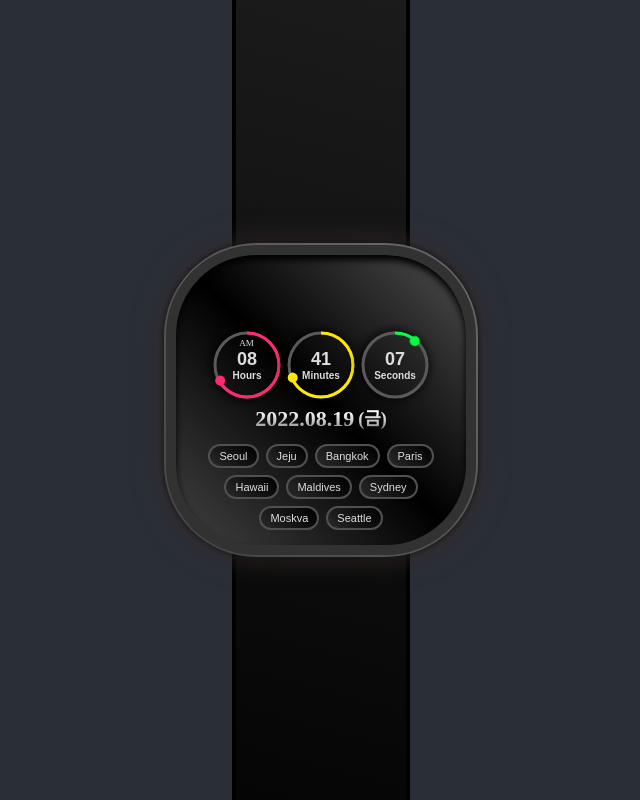
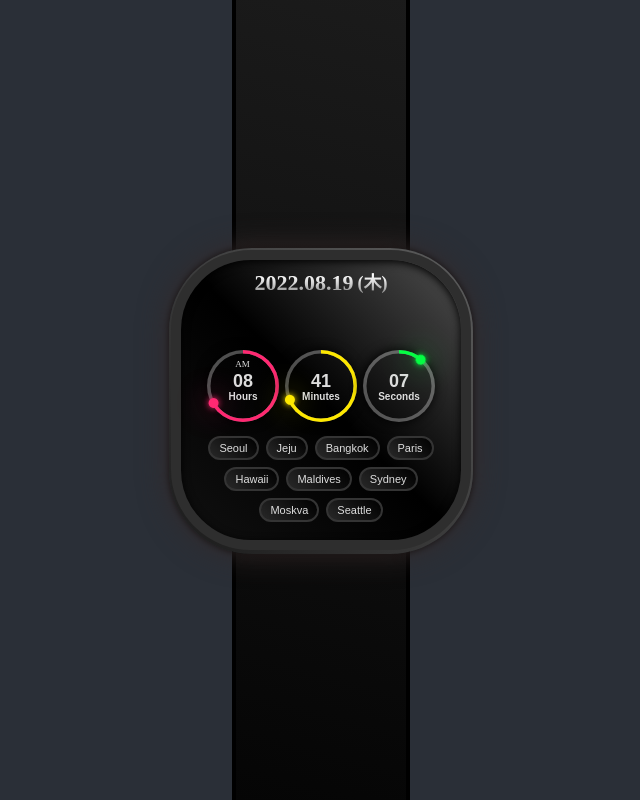
Before and after one commit to kimkee/clock, a plain HTML site: page index.html in a window 1280 px wide. Shown: the whole page, without its empty margins (319-959 px from the left). Drawn offline with Linux system fonts and the light colour scheme; some packages are replaced by stand-ins of ours.

Commit message:
index.js

```diff
--- a/index.html
+++ b/index.html
@@ -8,42 +8,42 @@
     <title>Digital Clock</title>
     <script async defer src="https://maps.googleapis.com/maps/api/js?key={APP_KEY}"></script>
     <link rel="stylesheet" href="https://cdnjs.cloudflare.com/ajax/libs/font-awesome/6.1.2/css/all.min.css" integrity="sha512-1sCRPdkRXhBV2PBLUdRb4tMg1w2YPf37qatUFeS7zlBy7jJI8Lf4VHwWfZZfpXtYSLy85pkm9GaYVYMfw5BC1A==" crossorigin="anonymous" referrerpolicy="no-referrer" />
-    <link rel="stylesheet" href="./style.css?v=2">
+    <link rel="stylesheet" href="./style.css?v=3">
 </head>
 <body>
 
 <div class="clocksvg">
     <div class="box">
+        <div class="date">2022.12.31</div>
         <h1 class="tit"></h1>
         <div class="time">
             <div class="circle hh" style="--clr:#ff2972;">
-                <i class="dot hh"></i>
+                <i class="dot"></i>
                 <svg>
-                    <circle cx="32" cy="32" r="32"></circle>
-                    <circle cx="32" cy="32" r="32" class="cr"></circle>
+                    <circle></circle>
+                    <circle class="cr"></circle>
                 </svg>
                 <div class="nm">00</div>
                 <div class="ap">AM</div>
             </div>
             <div class="circle mm" style="--clr:#fee800;">
-                <i class="dot mm"></i>
+                <i class="dot"></i>
                 <svg>
-                    <circle cx="32" cy="32" r="32"></circle>
-                    <circle cx="32" cy="32" r="32" class="cr"></circle>
+                    <circle></circle>
+                    <circle class="cr"></circle>
                 </svg>
                 <div class="nm">00</div>
             </div>
             <div class="circle ss" style="--clr:#04fc43;">
-                <i class="dot ss"></i>
+                <i class="dot"></i>
                 <svg>
-                    <circle cx="32" cy="32" r="32"></circle>
-                    <circle cx="32" cy="32" r="32" class="cr"></circle>
+                    <circle></circle>
+                    <circle class="cr"></circle>
                 </svg>
                 <div class="nm">00</div>
             </div>
 
         </div>
-        <div class="date">2022.12.31</div>
     </div>
     <div class="selt"></div>
 </div>
@@ -51,7 +51,7 @@
 
 
 <div class="test"></div>
-<script src="./index.js?v=2"></script>
+<script src="./index.js?v=3"></script>
 
 </body>
 </html>
--- a/index.js
+++ b/index.js
@@ -7,8 +7,20 @@ const clock = {
         this.weather();
         this.draw(this.tgap);
         setInterval( e => this.draw(this.tgap), 1000);
+
+        const xyr = 36;
+        document.querySelectorAll(".circle circle").forEach(
+            circ => {
+                circ.setAttribute("cx", xyr);
+                circ.setAttribute("cy", xyr);
+                circ.setAttribute("r",  xyr);
+                circ.closest(".circle").style.height = xyr*2+"rem";
+                circ.closest(".circle").style.width = xyr*2+"rem";
+                circ.style.strokeDasharray = circ.getTotalLength();
+            }
+        );
     },
-    weather:function(){ /* 날씨(아이콘,온도) */
+    weather: function(){ /* 날씨(아이콘,온도) */
         const _this = this;
         const icons = {
             '01' : 'fas fa-sun',
@@ -51,7 +63,7 @@ const clock = {
         };
 
         const setCity = (myCity,gap) => {  /* 도시이름으로 날씨,온도,아이콘 가져오기 */
-            fetch('https://api.openweathermap.org/data/2.5/weather?q='+myCity+'&appid='+appid+'&units=metric')
+            fetch('//api.openweathermap.org/data/2.5/weather?q='+myCity+'&appid='+appid+'&units=metric')
             .then( rest => rest.ok ? rest.json() : null )
             .then( data => {
                 test.innerHTML = myCity + " - " + test.innerHTML ;
@@ -65,8 +77,8 @@ const clock = {
             });
         };
 
-        const btns = document.querySelectorAll(".btn:not(.my)");
-        btns.forEach( bt => bt.addEventListener("click", e => setCity(bt.value, bt.getAttribute("data-tm") )));
+        const bts = document.querySelectorAll(".btn:not(.my)");
+        bts.forEach( bt => bt.addEventListener("click", e => setCity(bt.value, bt.getAttribute("data-tm") )));
 
     },
     tgap:0,
@@ -88,14 +100,13 @@ const clock = {
             mm: document.querySelector(".circle.mm .dot"),
             ss: document.querySelector(".circle.ss .dot"),
         };
-        const weeks = { /* 요일 */
-            "ch": ["日","月","火","水","木","金","土"],
-            "en": ["Sun","Mon","Tue","Wed","Thu","Fri","Sat"],
-            "ko": ["월","화","수","목","금","토","일"]
+        const week = { /* 요일 */
+            ch: ["日","月","火","水","木","金","土"],
+            en: ["Sun","Mon","Tue","Wed","Thu","Fri","Sat"],
+            ko: ["월","화","수","목","금","토","일"]
         };
 
         const dgt = n => n < 10 ? "0" + n : n; /* "01","02" 두자리 수로 만들기 */
-
 
         const dorg = new Date();
         const date = new Date(Date.parse(dorg) + (1000*60*60* tgap));
@@ -112,7 +123,7 @@ const clock = {
         // console.log(tday);
 
         /* 렌더 */
-        time.yymd.innerHTML = "<b>"+tday.yy +"."+ dgt(tday.mo) +"."+ dgt(tday.dy) +"</b> <i>("+ weeks.ko[tday.wk] +")</i>";
+        time.yymd.innerHTML = "<b>"+tday.yy +"."+ dgt(tday.mo) +"."+ dgt(tday.dy) +"</b> <i>("+ week.ch[tday.wk] +")</i>";
         time.hour.innerHTML = "<b>"+dgt(tday.hh)+"</b>";
         time.mins.innerHTML = "<b>"+dgt(tday.mm)+"</b>";
         time.secs.innerHTML = "<b>"+dgt(tday.ss)+"</b>";
@@ -130,26 +141,26 @@ const clock = {
 
         setTimeout(() => document.querySelector(".time").classList.add("load"));
     },
-    area: function(){
+    area: function(){ /* 도시 선택 */
         const area = {
-            "Seoul":    { name: "Seoul",     gap: 0 },
-            "Jeju":     { name: "Jeju",      gap: 0 },
-            "Bangkok":  { name: "Bangkok",   gap: -2 },
-            "Paris":    { name: "Paris",     gap: -7 },
-            "Hawaii":   { name: "Hawaii",    gap: -19 },
-            "Maldives": { name: "Maldives",  gap: -3.5 },
-            "Sydney":   { name: "Sydney",    gap: +1 },
-            "Moskva":   { name: "Moskva",    gap: -6 },
-            "Seattle":  { name: "Seattle",   gap: -16 },
+            seoul:    { name: "Seoul",     gap: 0    },
+            jeju:     { name: "Jeju",      gap: 0    },
+            bangkok:  { name: "Bangkok",   gap: -2   },
+            paris:    { name: "Paris",     gap: -7   },
+            hawaii:   { name: "Hawaii",    gap: -19  },
+            maldives: { name: "Maldives",  gap: -3.5 },
+            sydney:   { name: "Sydney",    gap: +1   },
+            moskva:   { name: "Moskva",    gap: -6   },
+            seattle:  { name: "Seattle",   gap: -16  },
         };
         const selt = document.querySelector(".selt");
-        let btns = "";
+        let bts = "";
         console.table(area);
         for(const key in area ){
             const bt = '<button class="btn" value="'+area[key].name+'" data-tm="'+area[key].gap+'">'+area[key].name+'</button>';
-            btns +=  bt;
+            bts +=  bt;
         }
-        selt.innerHTML = btns;
+        selt.innerHTML = bts;
     }
 };
 
--- a/style.css
+++ b/style.css
@@ -2,32 +2,34 @@
 *{box-sizing: border-box;margin: 0;padding: 0;}
 html{height: 100%;font-size: 1px;}
 body{background-color: #2a2f37;touch-action: pan-y;color: #666666;display: flex;align-items: center;height: 100%;flex-direction: column;align-content: center;justify-content: center;}
-.clocksvg{margin: 0 auto;position: absolute;padding: 10rem 17rem;display: flex;flex-direction: column;justify-content:center;align-items: center;border-radius: 90rem;background: black;border: #323232 solid 10rem;width: 310rem;height: 310rem;background-image: linear-gradient(45deg, #424242, #000000, #4e4e4e);box-shadow: inset #000 0rem 5rem 7rem;}
-.clocksvg::before{content:"";border-radius: 93rem;background: linear-gradient(45deg, #444444, #6a6a6a);/* border: #646464 solid 5rem; */width: 314rem;height: 314rem;position: absolute;left: -12rem;top: -12rem;z-index: -1;box-shadow: 0rem 0rem 30rem #342929, 0rem 0rem 6rem #000000;}
+
+.clocksvg{margin: 0 auto;position: absolute;padding: 2rem 17rem 10rem 17rem;display: flex;flex-direction: column;justify-content:center;align-items: center;border-radius: 80rem;background: black;border: #2e2e2e solid 10rem;width: 300rem;height: 300rem;background-image: linear-gradient(45deg, #101010, #000000, #4e4e4e);box-shadow: inset #000 0rem 2rem 8rem;}
+.clocksvg::before{content:"";border-radius: 83rem;background: linear-gradient(45deg, #1a1a1a, #5e5e5e); width: 304rem;height: 306rem;position: absolute;left: -12rem;top: -12rem;z-index: -1;box-shadow: 0rem 0rem 30rem #342929, 0rem 0rem 6rem #000000;}
 .clocksvg::after{content:"";position: fixed;left: 50%;transform: translateX(-50%);width: 170rem;bottom: -200px;top: -280px;display: block;background: #000;z-index: -2;border: #000000 solid 4px;background-image: linear-gradient(15deg, #000000, #222222);}
-.clocksvg .tit{font-weight: 700;margin: 0rem 0 9rem 0;position: relative;color: aliceblue;min-height: 52rem;display: flex;flex-wrap: wrap;align-items: center;width: 100%;justify-content: center;}
-.clocksvg .tit i{font-size: 32rem;display: block;margin: 2rem 16rem 0rem 0rem;background: linear-gradient(180deg,#ffffff 12.41%,#939393 52.55%,#ffffff 89.95%);-webkit-background-clip: text;-webkit-text-fill-color: transparent;}
-.clocksvg .tit b{font-size: 21rem;/* display: block; *//* width: 100%; */text-align: center;background: linear-gradient(180deg,#ffffff 12.41%,#939393 52.55%,#ffffff 89.95%);-webkit-background-clip: text;-webkit-text-fill-color: transparent;}
-.clocksvg .date{font-weight: 700;margin: 9rem 0 10rem 0;position: relative;color: #d5d5d5;display: flex;align-items: center;justify-content: center;background: linear-gradient(180deg,#ffffff 12.41%,#d1d1d1 52.55%,#959595 89.95%);-webkit-background-clip: text;-webkit-text-fill-color: transparent;}
+.clocksvg .box{}
+.clocksvg .tit{font-weight: 700;margin: 0rem 0 10rem 0;position: relative;color: aliceblue;min-height: 43rem;display: flex;flex-wrap: wrap;align-items: center;width: 100%;justify-content: center;}
+.clocksvg .tit i{font-size: 32rem;display: block;margin: 4rem 10rem 0rem 0rem;background: linear-gradient(180deg,#ffffff 12.41%,#939393 52.55%,#ffffff 89.95%);-webkit-background-clip: text;-webkit-text-fill-color: transparent;}
+.clocksvg .tit b{font-size: 21rem; text-align: center;background: linear-gradient(180deg,#ffffff 12.41%,#939393 52.55%,#ffffff 89.95%);-webkit-background-clip: text;-webkit-text-fill-color: transparent;}
+.clocksvg .date{font-weight: 700;margin: 2rem 0 3rem 0;position: relative;color: #d5d5d5;display: flex;align-items: center;justify-content: center;background: linear-gradient(180deg,#ffffff 12.41%,#d1d1d1 52.55%,#959595 89.95%);-webkit-background-clip: text;-webkit-text-fill-color: transparent;}
 .clocksvg .date b{font-size: 22rem;font-weight: 700; font-style: normal; line-height: 1;}
 .clocksvg .date i{font-size: 18rem;font-weight: 700; font-style: normal; line-height: 1; margin-left: 4rem;}
 .clocksvg .time{display: flex;justify-content: space-between;color: #ddd;gap: 6rem;position: relative;}
-.clocksvg .circle{position: relative;width: 68rem;height: 68rem;display: flex;justify-content: center;align-items: center;}
+.clocksvg .circle{position: relative;width: 72rem;height: 72rem;display: flex;justify-content: center;align-items: center;}
 .clocksvg .circle .nm{position: absolute;text-align: center;font-weight: 700;font-size:18rem;font-family: sans-serif;margin-top: 0rem;}
 .clocksvg .circle .nm i{display: block; font-size:10rem; font-style: normal; line-height: 1;}
-.clocksvg .circle .nm::after{font-size: 10rem; display: block;}
+.clocksvg .circle .nm::after{font-size: 10rem;display: block;line-height: 1;}
 .clocksvg .circle.hh .nm::after{content:"Hours";}
 .clocksvg .circle.mm .nm::after{content:"Minutes";}
 .clocksvg .circle.ss .nm::after{content:"Seconds";}
 .clocksvg .circle svg{position: relative;width: 100%;height: 100%;transform: rotate(270deg);box-shadow: #000 0rem -1rem 12rem;border-radius: 300rem;}
-.clocksvg .circle svg circle{width: 100%;height: 100%;fill: #531356;fill: transparent;stroke: #5a5a5a;stroke-width: 3rem;transform: translate(2rem, 2rem);position: absolute;}
-.clocksvg .circle svg circle:nth-child(2){stroke: var(--clr);stroke-dasharray: 200;}
+.clocksvg .circle svg circle{width: 100%;height: 100%;fill: #531356;fill: transparent;stroke: rgb(255 255 255 / 30%);stroke-width: 7rem;transform: translate(0rem, 0rem);position: absolute;}
+.clocksvg .circle svg .cr{stroke: var(--clr);/* stroke-dasharray: 200; */}
 .clocksvg .circle .dot{position: absolute;width: 100%;height: 100%;text-align: center;display: flex;justify-content: center;z-index: 1;}
 .clocksvg .load .dot{transition: all 0.3s;}
-.clocksvg .circle .dot::before{content:"";position: absolute;top: -2rem;width: 10rem;height: 10rem;background: var(--clr);border-radius: 100%; box-shadow:0rem 0rem 30remvar(--clr) , 0rem 0rem 6rem var(--clr);transition: all 0.1s;}
-.clocksvg .ap{position: absolute;left: 34rem;top: 7rem;font-size: 9rem;transform: translateX(-53%);}
+.clocksvg .circle .dot::before{content:"";position: absolute;top: -3rem;width: 10rem;height: 10rem;background: var(--clr);border-radius: 100%;box-shadow: 0rem 0rem 30rem var(--clr) , 0rem 0rem 6rem var(--clr);transition: all 0.1s;}
+.clocksvg .circle .ap{position: absolute;left: 50%;top: 9px;font-size: 9rem;transform: translate3d(-53%,0%, 0);}
+.clocksvg .selt{margin: 14rem 10rem 0rem;width: 250rem;display: flex;justify-content: center;flex-wrap: wrap;gap: 7rem;}
+.clocksvg .selt .btn{border: none;transition: transform 0.1s;background-image: linear-gradient(45deg, #282828, black);border: #343434 solid 2rem;color: #dddddd;border-radius: 100rem;font-size: 11rem;padding: 4rem 9rem;}
+.clocksvg .selt .btn:active{ transform: scale(0.95);}
 
-.selt{margin: 4rem 10rem 0rem;width: 260rem;display: flex;justify-content: center;flex-wrap: wrap;gap: 7rem;}
-.selt .btn{border: none; transition: transform 0.1s; background-image: linear-gradient(45deg, #282828, black);border: #505050 solid 2rem;color: #dddddd;border-radius: 100rem;font-size: 11rem;padding: 4rem 9rem;}
-.selt .btn:active{ transform: scale(0.95);}
-.test{position: absolute;top: 0;left: 0;font-size: 12rem;color: #484848;color: transparent;}
+.test{position: absolute;top: 0;left: 0;font-size: 12rem;color: #484848;color: transparent;z-index: 10;}
```
Also changed, not shown: screenshot.png.
